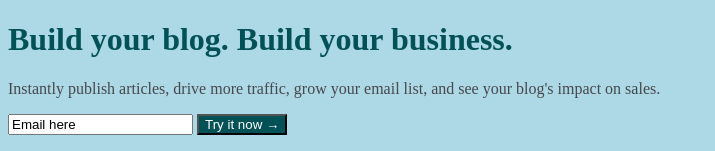
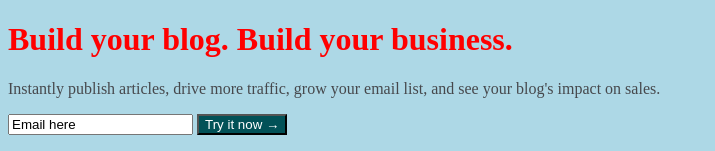
Before and after one commit to martinmoragab/Matcha-Bedu, a plain HTML site: page index.html in a window 1280 px wide. Shown: the top 151 px of the page, without its empty margins (0-715 px from the left). Drawn offline with Linux system fonts and the light colour scheme.

Commit message:
Cambio de color en h1 a rojo

```diff
--- a/styles.css
+++ b/styles.css
@@ -1,10 +1,11 @@
 body{
+    /* Cambia el bkg color de la pag */
     background-color: lightblue;
 }
 
 
 h1 {
-    color: #025157;
+    color: red;
 }
 
 p {
@@ -12,6 +13,8 @@ p {
 }
 
 button {
+    /* Cambia el color del texto del boton */
     color: #fff;
+    /* Cambia el bkg color del boton */
     background-color: #025157;
 }
```
